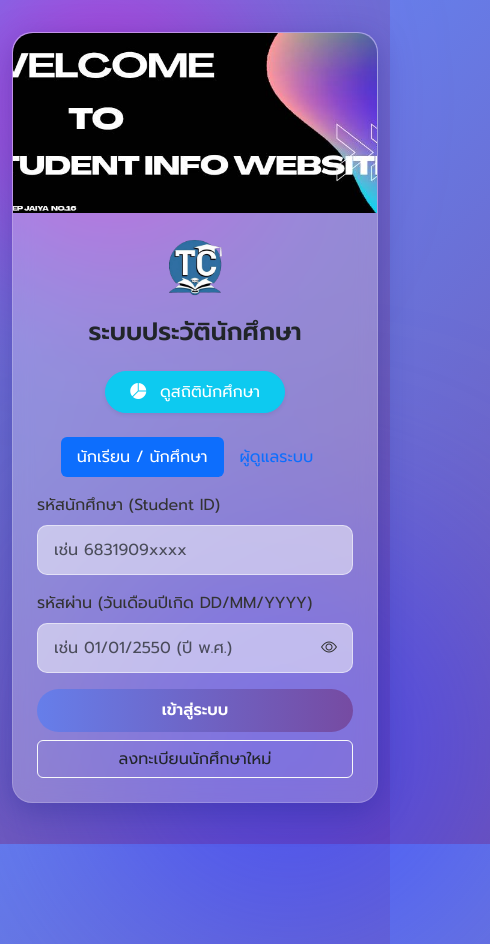
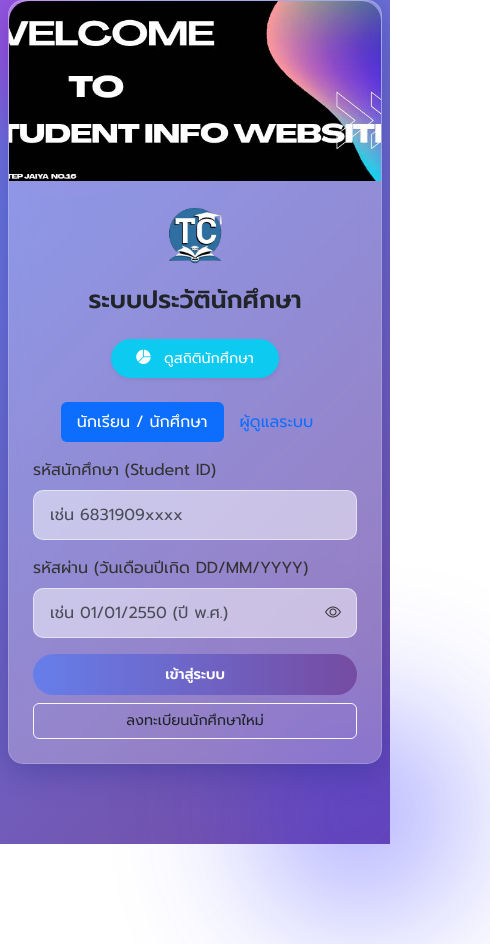
Before and after one commit to tharatepjaiya-creator/Student-info1, a website: page public/index.html in a window 390 px wide. Shown: the whole page, 490 px wide, since content can reach past the window. After the commit the page ends 844 px from the top, so only its background shows below. Drawn offline with nearby package versions, Linux system fonts and the light colour scheme.

Commit message:
fix backgrounds for good experience in mobile users

```diff
--- a/public/css/style.css
+++ b/public/css/style.css
@@ -8,38 +8,68 @@
   --card-bg: rgba(255, 255, 255, 0.65);
 }
 
+* {
+  box-sizing: border-box;
+}
+
+html {
+  overflow-x: hidden;
+}
+
 body {
   background: var(--primary-gradient);
   min-height: 100vh;
   font-family: "Prompt", "Segoe UI", Tahoma, Geneva, Verdana, sans-serif; /* Recommended Thai font */
   color: var(--text-color);
   margin: 0;
+  padding: 0;
   overflow-x: hidden;
+  width: 100%;
+  position: relative;
 }
 
 /* Background Shapes for Aesthetics */
 .bg-shape {
-  position: absolute;
+  position: fixed;
   border-radius: 50%;
   z-index: -1;
+  pointer-events: none;
 }
 .shape-1 {
-  width: 300px;
-  height: 300px;
+  width: 250px;
+  height: 250px;
   background: #ff00cc;
-  top: -50px;
-  left: -50px;
+  top: -80px;
+  left: -80px;
   filter: blur(100px);
   opacity: 0.6;
 }
 .shape-2 {
-  width: 400px;
-  height: 400px;
+  width: 300px;
+  height: 300px;
   background: #3333ff;
   bottom: -100px;
   right: -100px;
   filter: blur(120px);
   opacity: 0.6;
+}
+
+/* Mobile responsive adjustments */
+@media (max-width: 768px) {
+  .shape-1 {
+    width: 150px;
+    height: 150px;
+    top: -50px;
+    left: -50px;
+    filter: blur(60px);
+  }
+  .shape-2 {
+    width: 180px;
+    height: 180px;
+    bottom: -60px;
+    right: -60px;
+    filter: blur(80px);
+  }
 }
 
 /* Glassmorphism Container */
@@ -53,6 +83,15 @@
   padding: 2rem;
   margin: 2rem auto;
   max-width: 1200px;
+  width: 100%;
+}
+
+@media (max-width: 768px) {
+  .glass-container {
+    padding: 1rem;
+    margin: 1rem;
+    border-radius: 15px;
+  }
 }
 
 .glass-card {
@@ -110,10 +149,23 @@
   justify-content: center;
   align-items: center;
   min-height: 80vh;
+  padding: 1rem;
+  width: 100%;
 }
 .auth-box {
   width: 100%;
   max-width: 500px;
+}
+
+@media (max-width: 768px) {
+  .auth-wrapper {
+    min-height: auto;
+    padding: 0;
+  }
+
+  .auth-box {
+    margin: 0;
+  }
 }
 
 h1,
@@ -132,3 +184,19 @@
   object-fit: cover;
   max-height: 200px;
 }
+
+/* Additional mobile fixes */
+@media (max-width: 576px) {
+  .container {
+    padding-left: 0.5rem;
+    padding-right: 0.5rem;
+  }
+
+  .modal-dialog {
+    margin: 0.5rem;
+  }
+
+  .btn {
+    font-size: 0.9rem;
+  }
+}
```
Also changed, not shown: public/admin_dashboard.html (+1 -1 lines).
